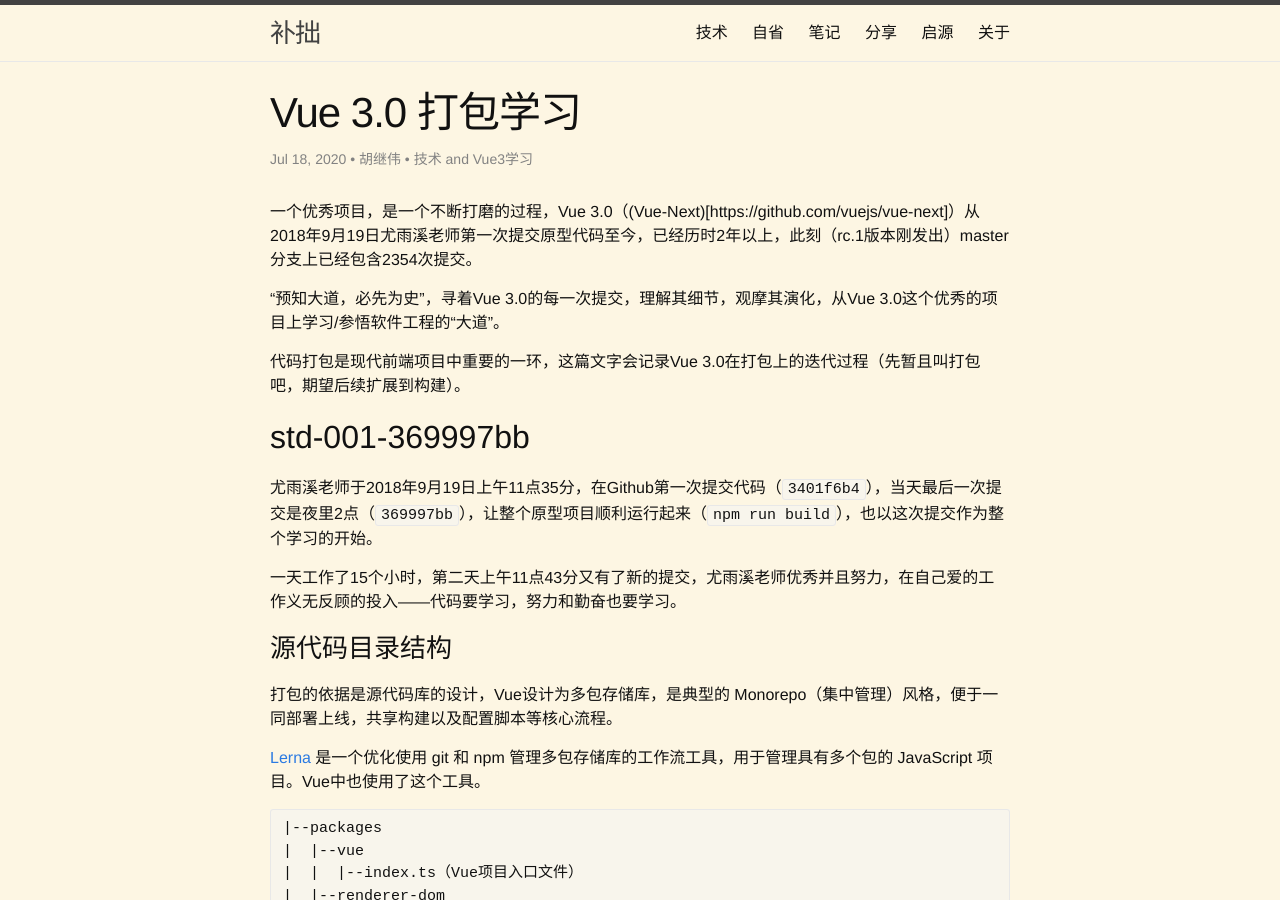
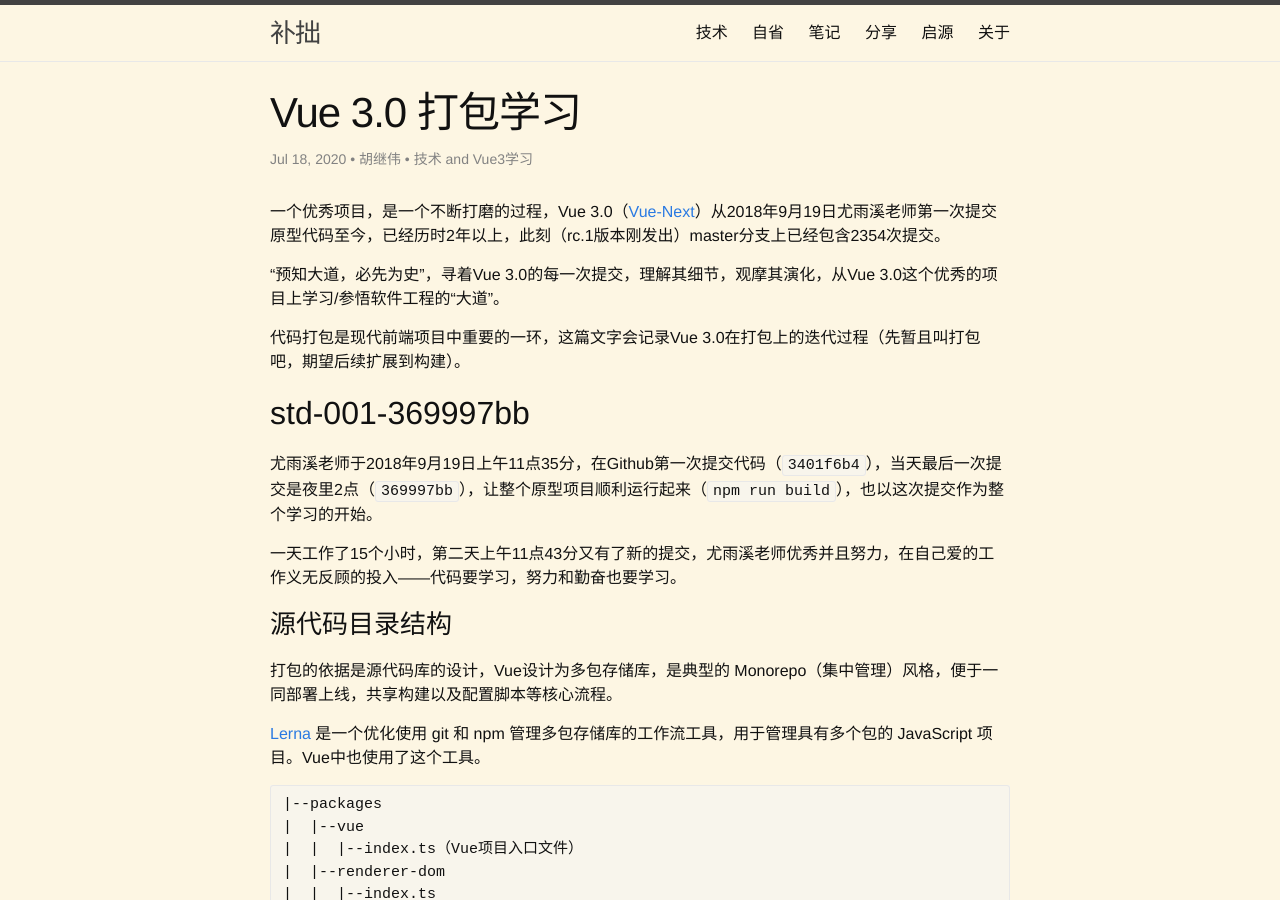
Before and after one commit to testudy/testudy.github.io, a Jekyll site: the page built from tech/_posts/2020-07-18-vue-3.0-build.md, in a window 1280 px wide and 900 px high. Built offline with Jekyll 4.4.1, drawn with Linux system fonts in a browser that asks for light colours; comment, search, counter and statistics services are not loaded; part of the change alters nothing that is shown.

Commit message:
fix: 修改语法错误

```diff
--- a/tech/_posts/2020-07-18-vue-3.0-build.md
+++ b/tech/_posts/2020-07-18-vue-3.0-build.md
@@ -4,7 +4,7 @@ title: Vue 3.0 打包学习
 tags: 技术 Vue3学习
 ---
 
-一个优秀项目，是一个不断打磨的过程，Vue 3.0（(Vue-Next)[https://github.com/vuejs/vue-next]）从2018年9月19日尤雨溪老师第一次提交原型代码至今，已经历时2年以上，此刻（rc.1版本刚发出）master分支上已经包含2354次提交。
+一个优秀项目，是一个不断打磨的过程，Vue 3.0（[Vue-Next](https://github.com/vuejs/vue-next)）从2018年9月19日尤雨溪老师第一次提交原型代码至今，已经历时2年以上，此刻（rc.1版本刚发出）master分支上已经包含2354次提交。
 
 “预知大道，必先为史”，寻着Vue 3.0的每一次提交，理解其细节，观摩其演化，从Vue 3.0这个优秀的项目上学习/参悟软件工程的“大道”。
 
```
